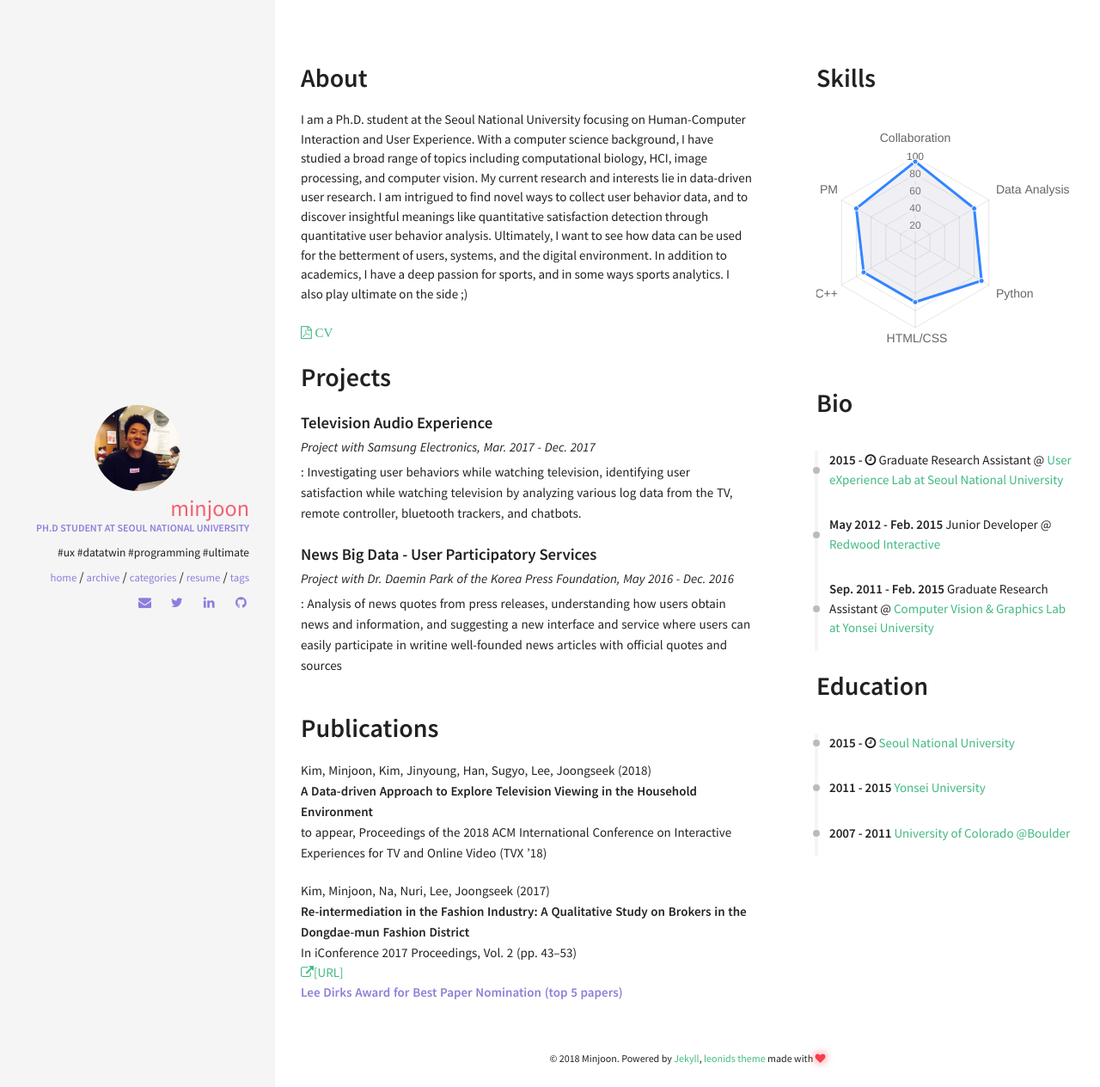
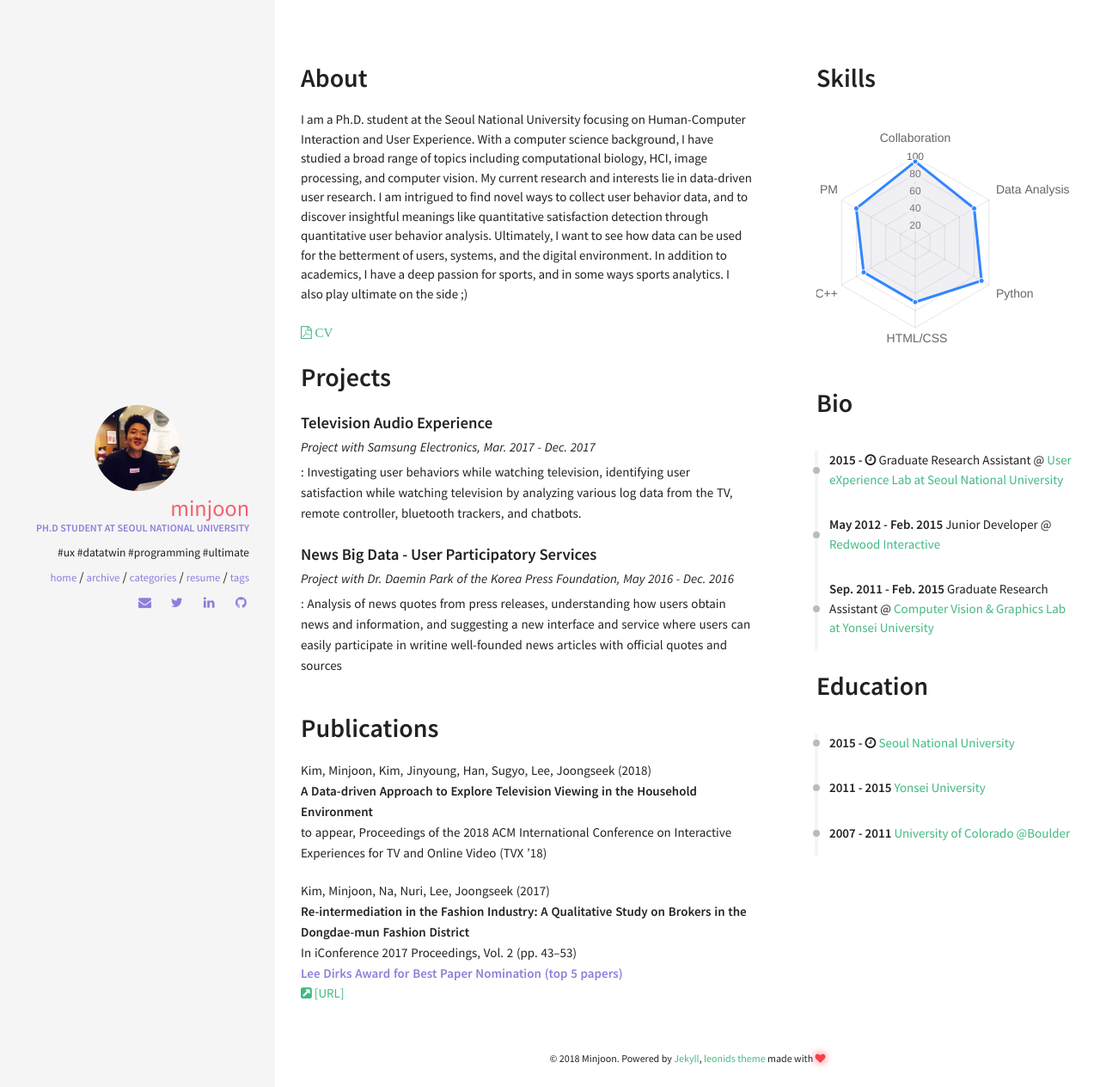
Before and after one commit to minjoonkim/minjoonkim.github.io, a Jekyll site: the page built from resume.html, in a window 1280 px wide. Shown: the whole page at 86% size. Built offline with Jekyll 4.4.1, drawn with Linux system fonts in a browser that asks for light colours; nearby versions of some CDN libraries.

Commit message:
links pretty

```diff
--- a/_includes/sections/publications.html
+++ b/_includes/sections/publications.html
@@ -1,21 +1,23 @@
 <h1><span data-i18n="skills.my_skills">Publications</span></h1>
 
 {% for project in site.data.index.publications %}
-    <div class="row">
+    <div class="row" style="margin-bottom: 20px">
             <div class="col">
                 <p style="margin: 0;">{{ project.authors }}</p>
                 <p style="margin: 0; font-weight: 700;">{{ project.name }}</p>
+                <p style="margin: 0;">{{ project.descr }}</p>
 
                 {% if project.github %}
                 <a href="{{ project.github }} "><i class="fa fa-fw fa-github"></i>GitHub</a>
                 {% endif %}
+
                 {% if project.award %}
-                <p style="margin: 0;">{{ project.descr }}</p>{% if project.url %}<a href="{{ project.url }} "><i class="fa fa-external-link"></i>[URL]</a>{% endif %}
-                <p style="margin: 0 0 20px 0; color: #8C7FD8; font-weight: 700;">{{ project.award }}</p>
-                {% else %}
-                <p style="margin: 0 0 20px 0;">{{ project.descr }}</p>{% if project.url %}<a href="{{ project.url }} "><i class="fa fa-external-link"></i>[URL]</a>{% endif %}
+                <p style="margin: 0; color: #8C7FD8; font-weight: 700;">{{ project.award }}</p>
                 {% endif %}
 
+                {% if project.url %}
+                <a href="{{ project.url }} "><i class="fa fa-external-link-square"></i>  [URL]</a>
+                {% endif %}
             </div>
     </div>
 {% endfor %}
```
